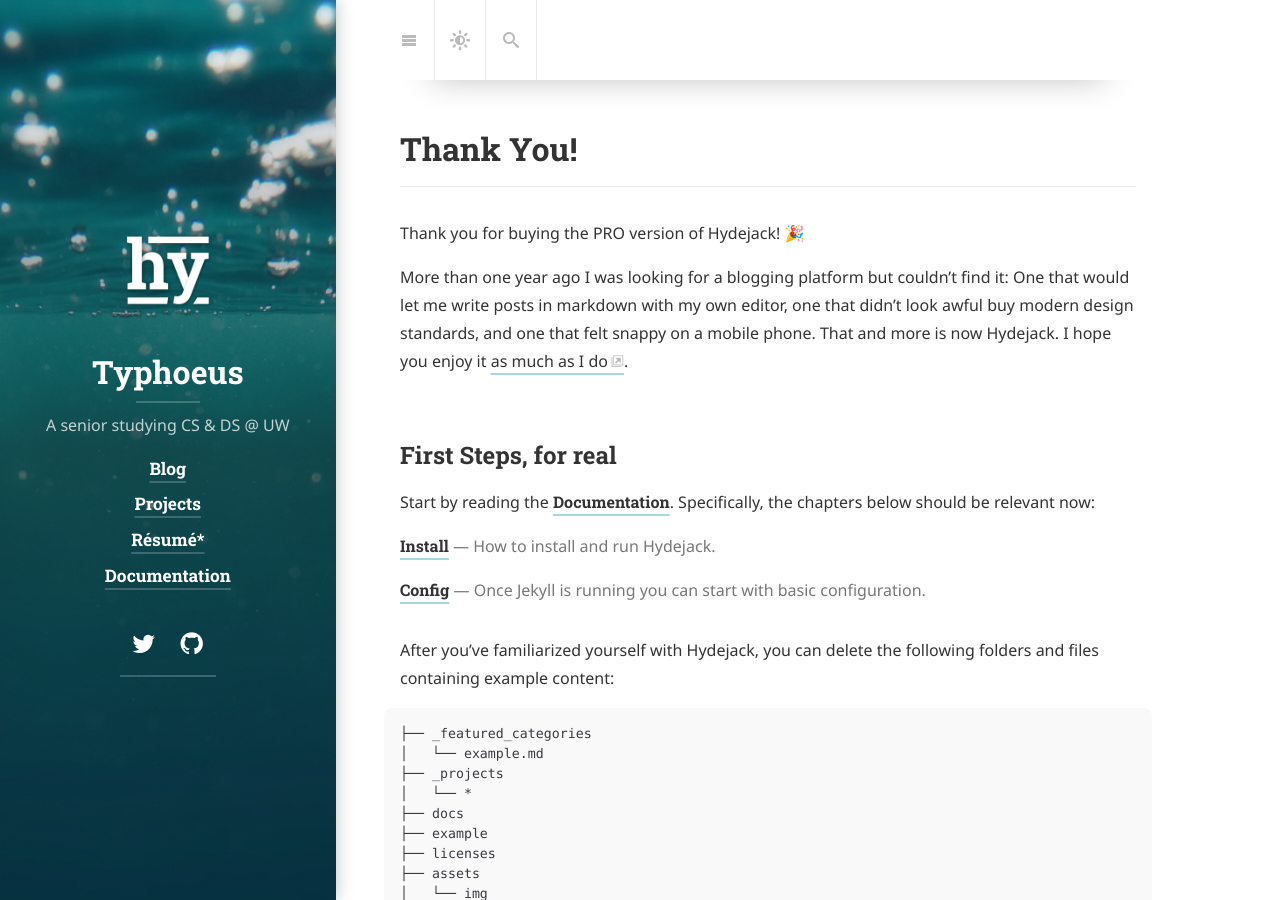
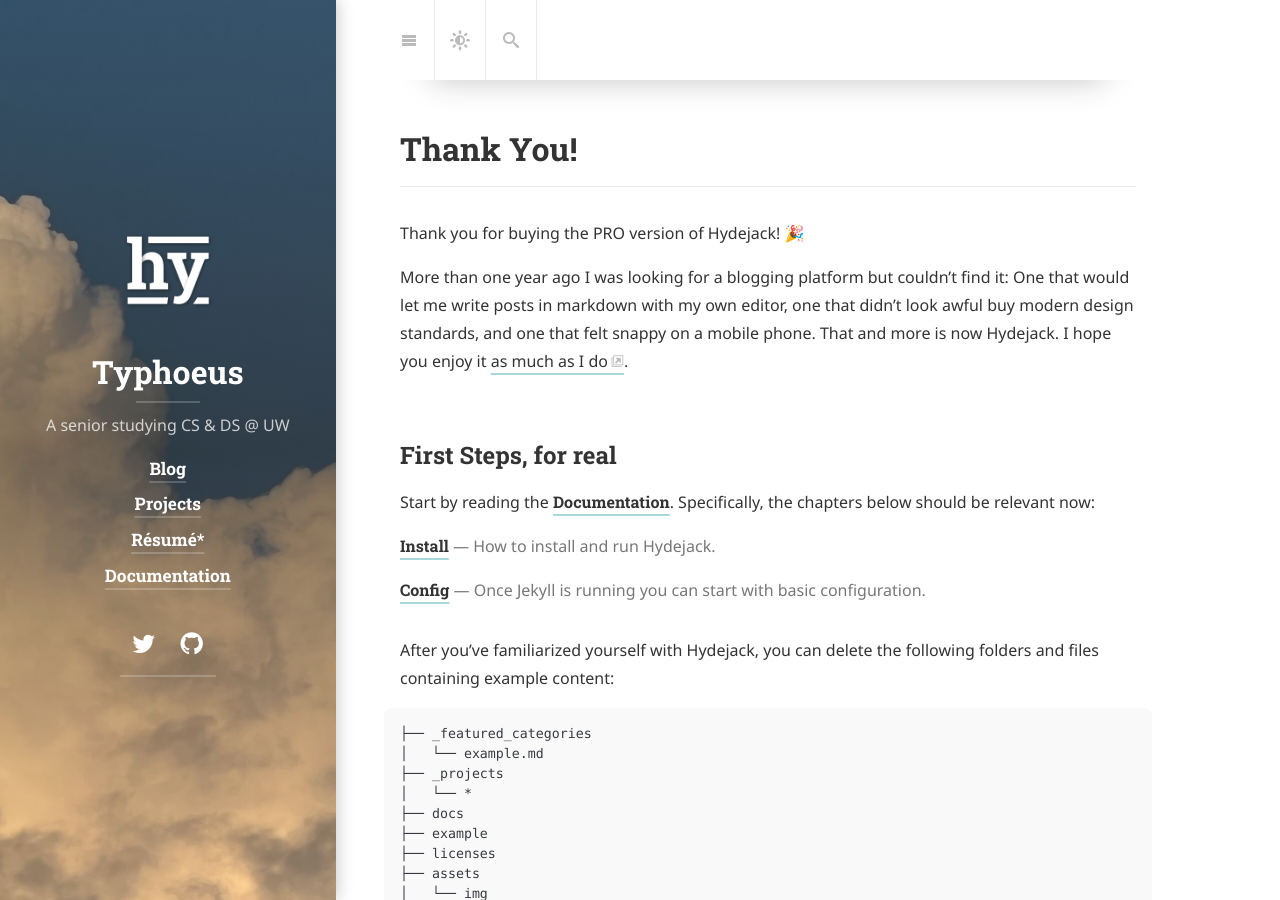
Before and after one commit to Typhoeus-Wang/typhoeus-wang.github.io, a Jekyll site: the page built from index.md, in a window 1280 px wide and 900 px high. Built offline with Jekyll 4.4.1, drawn with Linux system fonts in a browser that asks for light colours; cached includes are drawn as plain includes; nearby versions of some CDN libraries; some web fonts are replaced; library files that are not in the unit come from our copies.

Commit message:
update image

```diff
--- a/_config.yml
+++ b/_config.yml
@@ -90,7 +90,7 @@
 # ----------------------------------------------------------------------------------------
 
 # Sidebar image and theme color of the site.
-accent_image:          /assets/img/sidebar-bg.jpg
+accent_image:          assets/img/IMG_1415.jpeg
 accent_color:          rgb(79,177,186)
 
 # This is used for the `theme-color` meta tag,
```
Also changed, not shown: assets/img/IMG_1415.jpeg (added).
